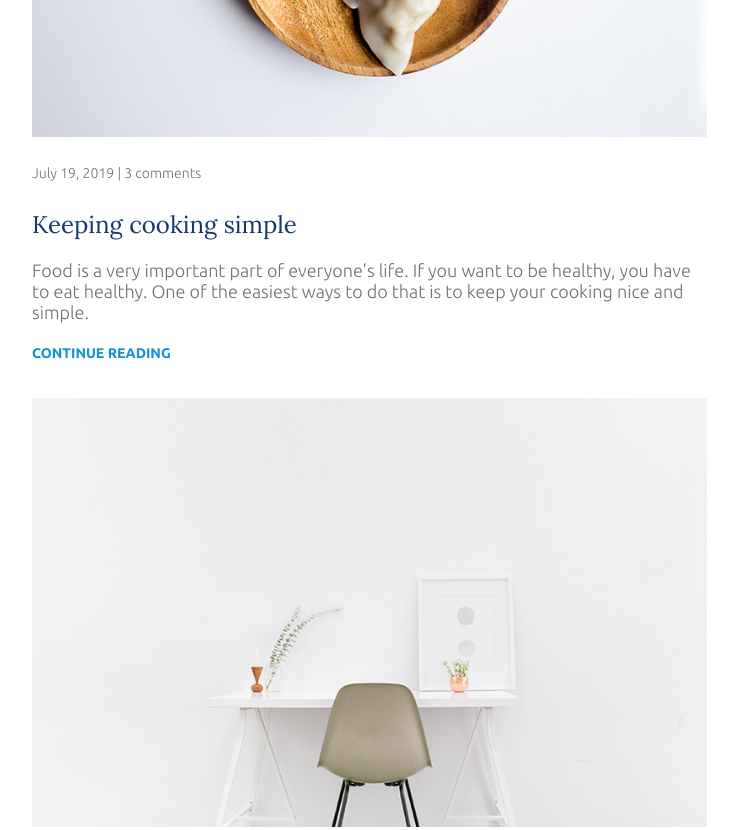
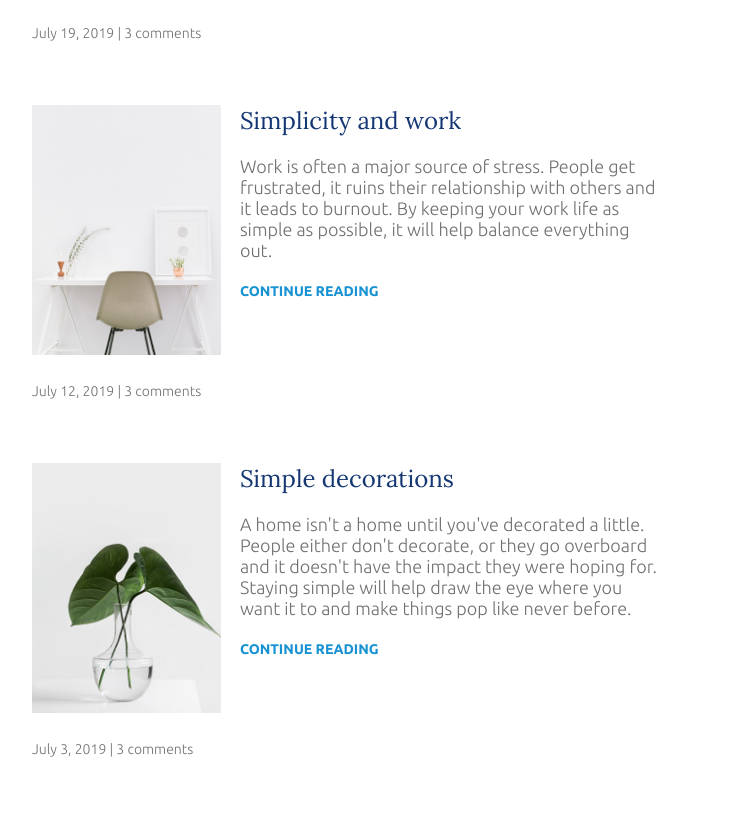
Before and after one commit to miri52/scrimba-interactive-design, a plain HTML site: page index.html in a window 1280 px wide. Shown: the part 1186-2016 px from the top of the page, without its empty margins (158-896 px from the left). Drawn offline with Linux system fonts and the light colour scheme.

Commit message:
Learning Starting to think responsively 36. - 39.
- negative margins - pros and cons
- object-fit and object-position

```diff
--- a/css/styles.css
+++ b/css/styles.css
@@ -105,6 +105,7 @@ header {
   background: #f8f8f8;
   padding: 2em 0;
   text-align: center;
+  margin-bottom: 3em;
 }
 
 @media (min-width: 675px) {
@@ -113,11 +114,11 @@ header {
   }
 
   main {
-    width: 75%;
+    width: 70%;
   }
 
   aside {
-    width: 20%;
+    width: 25%;
   }
 }
 
@@ -187,3 +188,38 @@ nav a:focus {
 .article-recent-secondary {
   order: 1;
 }
+
+@media (min-width: 675px) {
+  .article-recent {
+    flex-direction: row;
+    justify-content: space-between;
+  }
+  .article-recent-main {
+    width: 67%;
+  }
+
+  .article-recent-secondary {
+    width: 30%;
+  }
+  .article-featured {
+    display: flex;
+    flex-direction: column;
+  }
+
+  .article-info {
+    order: -1;
+  }
+
+  .article-image {
+    order: -2;
+    width: 100%;
+    min-height: 250px;
+    object-fit: cover;
+  }
+
+  .crop-left {
+    object-position: left;
+  }
+}
+
+/* widgets */
--- a/index.html
+++ b/index.html
@@ -104,7 +104,7 @@
             <img
               src="img/deco.jpg"
               alt="a green plant in a clear vase with water in it"
-              class="article-image"
+              class="article-image crop-left"
             />
             <p class="article-info">July 3, 2019 | 3 comments</p>
           </div>
```
